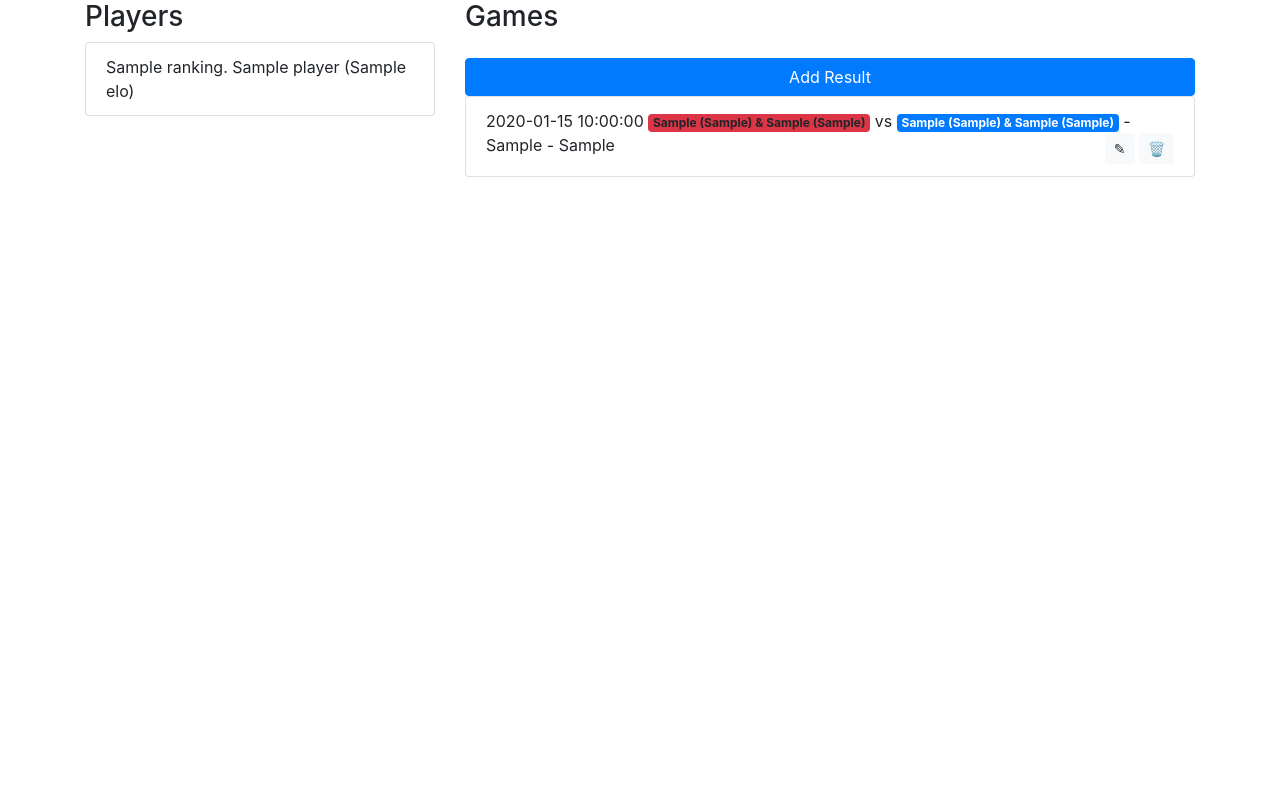
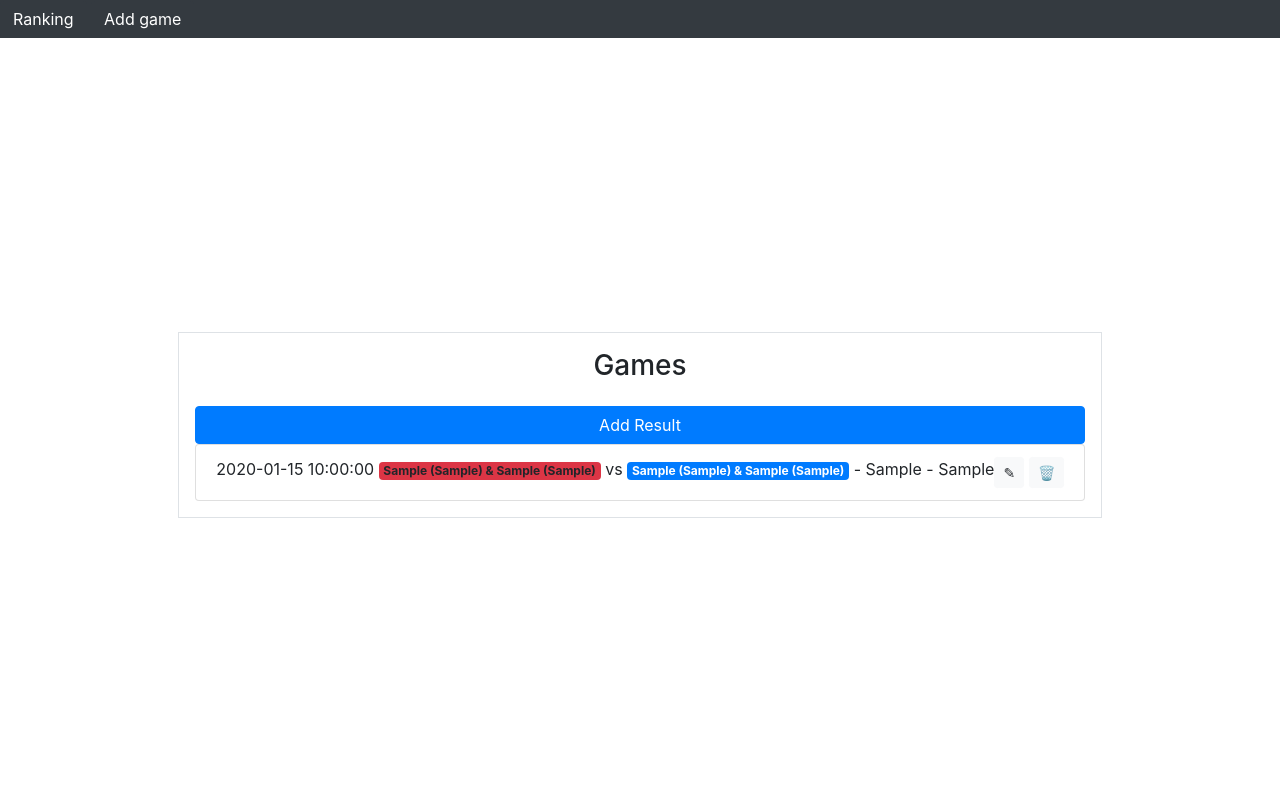
Before and after one commit to robbertmijn/foosrater, a Flask app: template templates/index.html in a window 1280 px wide. Run offline with Flask 2, Linux system fonts and the light colour scheme; the template is opened without the code that fills it: most values are stand-ins (such as "Sample title", 1, 10 or a date in 2020); some libraries are stand-ins or nearby versions.

Commit message:
mvoed edit to index

```diff
--- a/flask_app.py
+++ b/flask_app.py
@@ -35,11 +35,28 @@ def add_new_players(game):
         save_data(players, PLAYERS_FILE)
 
 @app.route('/')
-def index():
+def index(methods=['GET', 'POST']):
     players = load_data(PLAYERS_FILE)
     games = load_data(GAMES_FILE)
     update_elo_ratings()
     games = reversed(games)
+    if request.method == 'POST':
+
+        game = {
+            'red_player1': request.form['red_player1'],
+            'red_player2': request.form['red_player2'],
+            'blue_player1': request.form['blue_player1'],
+            'blue_player2': request.form['blue_player2'],
+            'blue_goals': request.form['blue_goals'],
+            'red_goals': request.form['red_goals'],
+            'date': request.form['date']
+        }
+        games = load_data(GAMES_FILE)
+        games.append(game)
+        save_data(games, GAMES_FILE)
+        add_new_players(game)
+        update_elo_ratings()
+        return redirect(url_for('index'))
     return render_template('index.html', players=players, games=games)
 
 @app.route('/add_game', methods=['GET', 'POST'])
--- a/templates/index.html
+++ b/templates/index.html
@@ -2,24 +2,36 @@
 <html lang="en">
 <head>
     <meta charset="UTF-8">
-    <title>Elo Tracker</title>
-    <!-- Bootstrap CSS -->
+    <meta name="viewport" content="width=device-width, initial-scale=1.0">
+    <title>HMT FoosRater</title>
     <link href="https://maxcdn.bootstrapcdn.com/bootstrap/4.5.2/css/bootstrap.min.css" rel="stylesheet">
+    <style>
+        body, html {
+            height: 100%;
+            margin: 0;
+        }
+        .container-fluid {
+            display: flex;
+            align-items: center;
+            justify-content: center;
+            height: 100%;
+        }
+        .form-container {
+            width: 100%;
+            max-width: 600px;
+        }
+    </style>
 </head>
 <body>
-    <div class="container">
-        <div class="row">
-            <div class="col-md-4">
-                <h3>Players</h3>
-                <ul class="list-group">
-                    {% for player in players %}
-                        <li class="list-group-item d-flex">
-                            {{ player.ranking }}. {{ player.name }} ({{ player.elo }})
-                        </li>
-                    {% endfor %}
-                </ul>
+    <div class="container-fluid">
+        <div class="row fixed-top bg-dark text-white">
+            <div class="col">
+                <button class="btn btn-dark" data-toggle="modal" data-target="#overlay1">Ranking</button>
+                <button class="btn btn-dark" data-toggle="modal" data-target="#overlay2">Add game</button>
             </div>
-            <div class="col-md-8">
+        </div>
+        <div class="main-content" style="margin-top: 50px; height: calc(100% - 50px); display: flex; justify-content: center; align-items: center;">
+            <div class="default-div text-center p-3 border">
                 <h3>Games</h3>
                 <a href="{{ url_for('add_game') }}" class="btn btn-primary mt-3 w-100">Add Result</a>
                 <ul class="list-group">
@@ -52,9 +64,107 @@
             </div>
         </div>
     </div>
-    <!-- Bootstrap JS and dependencies -->
+
+    <!-- Overlay Modals -->
+    <div class="modal fade" id="overlay2" tabindex="-1" role="dialog" aria-labelledby="overlay2Label" aria-hidden="true">
+        <div class="modal-dialog" role="document">
+            <div class="modal-content">
+                <div class="modal-header">
+                    <h5 class="modal-title" id="overlay2Label">Add game</h5>
+                    <button type="button" class="close" data-dismiss="modal" aria-label="Close">
+                        <span aria-hidden="true">&times;</span>
+                    </button>
+                </div>
+                <div class="modal-body">
+                    <form method="POST" id="foosform">
+                        <label for="red-team" class="form-label">Red Team:</label>
+                        <div class="input-group mb-3">
+                            <select class="form-select" aria-label="Default select example" id="red_goals" name="red_goals">
+                                <option value=0>0</option>
+                                <option value=1>1</option>
+                                <option value=2>2</option>
+                                <option value=3>3</option>
+                                <option value=4>4</option>
+                                <option value=5>5</option>
+                                <option value=6>6</option>
+                                <option value=7>7</option>
+                                <option value=8>8</option>
+                                <option value=9>9</option>
+                                <option value=10>10</option>
+                              </select>
+                              <input type="text" id="red_player1" name="red_player1" class="form-control" required placeholder="Player 1" aria-label="Player 1">
+                              <input type="text" id="red_player2" name="red_player2" class="form-control" placeholder="Player 2" aria-label="Player 2">
+                        </div>
+                        <label for="blue-team" class="form-label">Blue Team:</label>
+                        <div class="input-group mb-3">
+                            <select class="form-select" aria-label="Default select example" id="blue_goals" name="blue_goals">
+                                <option value=0>0</option>
+                                <option value=1>1</option>
+                                <option value=2>2</option>
+                                <option value=3>3</option>
+                                <option value=4>4</option>
+                                <option value=5>5</option>
+                                <option value=6>6</option>
+                                <option value=7>7</option>
+                                <option value=8>8</option>
+                                <option value=9>9</option>
+                                <option value=10>10</option>
+                              </select>
+                              <input type="text" id="blue_player1" name="blue_player1" class="form-control" required placeholder="Player 1" aria-label="Player 1">
+                              <input type="text" id="blue_player2" name="blue_player2" class="form-control" placeholder="Player 2" aria-label="Player 2">
+                            </div>
+                        <div class="form-group">
+                            <label for="date">Date:</label>
+                            <input type="date" id="date" name="date" class="form-control" required>
+                        </div>
+                        <div id="error-message" class="text-danger mb-3" style="display: none;">At least one goal must be made!</div>
+                        <button type="submit" class="btn btn-primary w-100">Add Game</button>
+                    </form>
+
+                </div>
+            </div>
+        </div>
+    </div>
+
+    <div class="modal fade" id="overlay1" tabindex="-1" role="dialog" aria-labelledby="overlay1Label" aria-hidden="true">
+        <div class="modal-dialog" role="document">
+            <div class="modal-content">
+                <div class="modal-header">
+                    <h5 class="modal-title" id="overlay1Label">Ranking</h5>
+                    <button type="button" class="close" data-dismiss="modal" aria-label="Close">
+                        <span aria-hidden="true">&times;</span>
+                    </button>
+                </div>
+                <div class="modal-body">
+                    <ul class="list-group">
+                        {% for player in players %}
+                            <li class="list-group-item d-flex">
+                                {{ player.ranking }}. {{ player.name }} ({{ player.elo }})
+                            </li>
+                        {% endfor %}
+                    </ul>
+                </div>
+            </div>
+        </div>
+    </div>
+
     <script src="https://code.jquery.com/jquery-3.5.1.slim.min.js"></script>
     <script src="https://cdn.jsdelivr.net/npm/@popperjs/core@2.9.2/dist/umd/popper.min.js"></script>
     <script src="https://maxcdn.bootstrapcdn.com/bootstrap/4.5.2/js/bootstrap.min.js"></script>
+    <script>
+        document.getElementById('date').valueAsDate = new Date();
+        document.getElementById('foosform').addEventListener('submit', function(event) {
+            const dropdown1 = parseInt(document.getElementById('blue_goals').value);
+            const dropdown2 = parseInt(document.getElementById('red_goals').value);
+            const sum = dropdown1 + dropdown2;
+
+            if (sum < 1) {
+                event.preventDefault();
+                document.getElementById('error-message').style.display = 'block';
+            } else {
+                document.getElementById('error-message').style.display = 'none';
+            }
+        })
+    </script>
 </body>
 </html>
```
